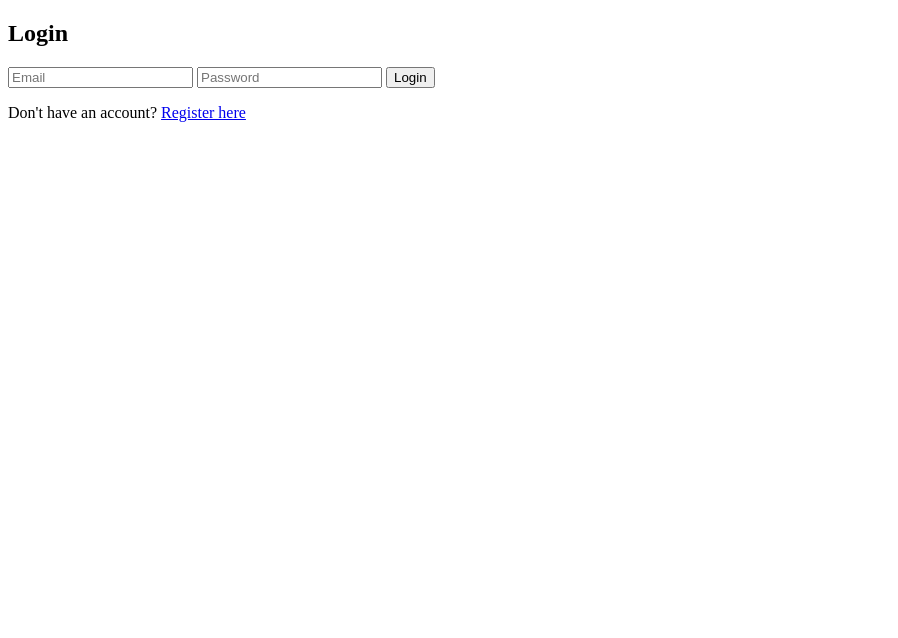
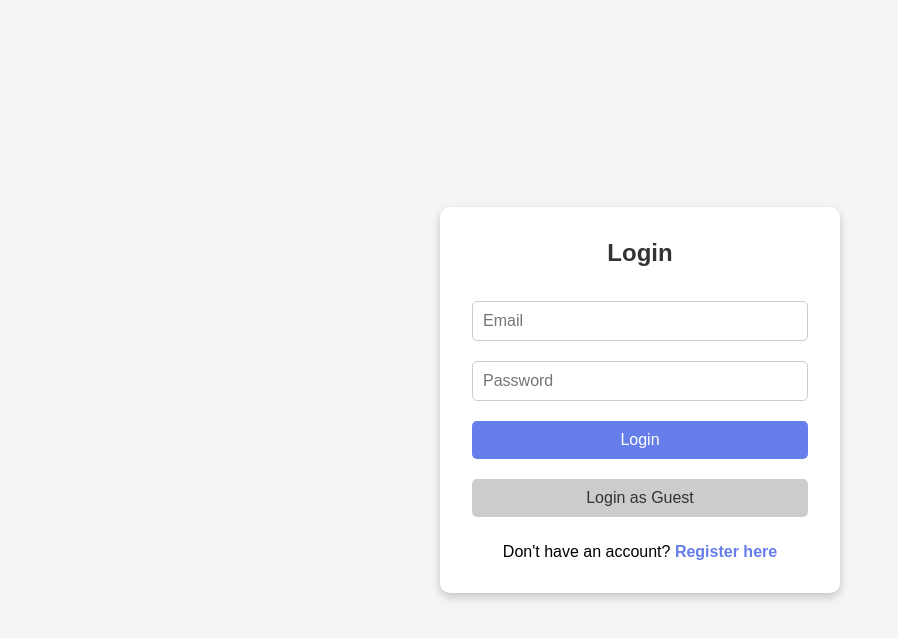
Before and after one commit to SabarishCodeWizard/whetherApp-nodeJS, a website: page public/login.html in a window 1280 px wide. Shown: the whole page, without its empty margins (0-898 px from the left). Drawn offline with Linux system fonts and the light colour scheme.

```diff
--- a/public/login.html
+++ b/public/login.html
@@ -4,16 +4,103 @@
     <meta charset="UTF-8">
     <meta name="viewport" content="width=device-width, initial-scale=1.0">
     <title>Login</title>
+    <style>
+        * {
+            margin: 0;
+            padding: 0;
+            box-sizing: border-box;
+            font-family: Arial, sans-serif;
+        }
+
+        body {
+            background-color: whitesmoke;
+            height: 100vh;
+            display: flex;
+            justify-content: center;
+            align-items: center;
+        }
+
+        .container {
+            background: #fff;
+            padding: 2rem;
+            border-radius: 10px;
+            box-shadow: 0 4px 10px rgba(0, 0, 0, 0.2);
+            width: 100%;
+            max-width: 400px;
+            text-align: center;
+        }
+
+        h2 {
+            margin-bottom: 1.5rem;
+            color: #333;
+        }
+
+        input {
+            width: 100%;
+            padding: 10px;
+            margin: 10px 0;
+            border: 1px solid #ccc;
+            border-radius: 5px;
+            font-size: 16px;
+        }
+
+        button {
+            width: 100%;
+            padding: 10px;
+            margin: 10px 0;
+            border: none;
+            border-radius: 5px;
+            font-size: 16px;
+            cursor: pointer;
+            transition: all 0.3s ease;
+        }
+
+        button[type="submit"] {
+            background: #667eea;
+            color: #fff;
+        }
+
+        button[type="submit"]:hover {
+            background: #5a67d8;
+        }
+
+        .guest-btn {
+            background: #ccc;
+            color: #333;
+        }
+
+        .guest-btn:hover {
+            background: #bbb;
+        }
+
+        p {
+            margin-top: 1rem;
+        }
+
+        a {
+            color: #667eea;
+            text-decoration: none;
+            font-weight: bold;
+        }
+
+        a:hover {
+            text-decoration: underline;
+        }
+    </style>
 </head>
 <body>
+
+    <div class="container">
         <h2>Login</h2>
         <form id="loginForm">
             <input type="email" id="email" placeholder="Email" required>
             <input type="password" id="password" placeholder="Password" required>
             <button type="submit">Login</button>
+            <button type="button" class="guest-btn" onclick="guestLogin()">Login as Guest</button>
         </form>
 
         <p>Don't have an account? <a href="/register">Register here</a></p>
+    </div>
 
     <script>
         document.getElementById('loginForm').addEventListener('submit', async (e) => {
@@ -35,6 +122,21 @@
                 alert(data.error);
             }
         });
+
+        async function guestLogin() {
+            try {
+                const response = await fetch('/auth/guest');
+                const data = await response.json();
+                if (data.success) {
+                    window.location.href = data.redirect;
+                } else {
+                    alert("Guest login failed");
+                }
+            } catch (error) {
+                console.error("Error logging in as guest:", error);
+            }
+        }
     </script>
+
 </body>
 </html>
--- a/routes/auth.js
+++ b/routes/auth.js
@@ -1,7 +1,7 @@
 const express = require('express');
 const bcrypt = require('bcryptjs');
 const jwt = require('jsonwebtoken');
-const User = require('../models/User'); // Import User Model
+const User = require('../models/User');
 const router = express.Router();
 
 
@@ -38,6 +38,10 @@
 });
 
 
+router.get('/guest', (req, res) => {
+    res.json({ success: true, redirect: '/guest' });
+});
+
 router.get('/logout', (req, res) => {
     req.session.destroy(() => {
         res.redirect('/login');
```
Also changed, not shown: public/register.html (+78 -0 lines), server.js (+8 -2 lines). Lines whose indentation alone changed are shown as unchanged.
